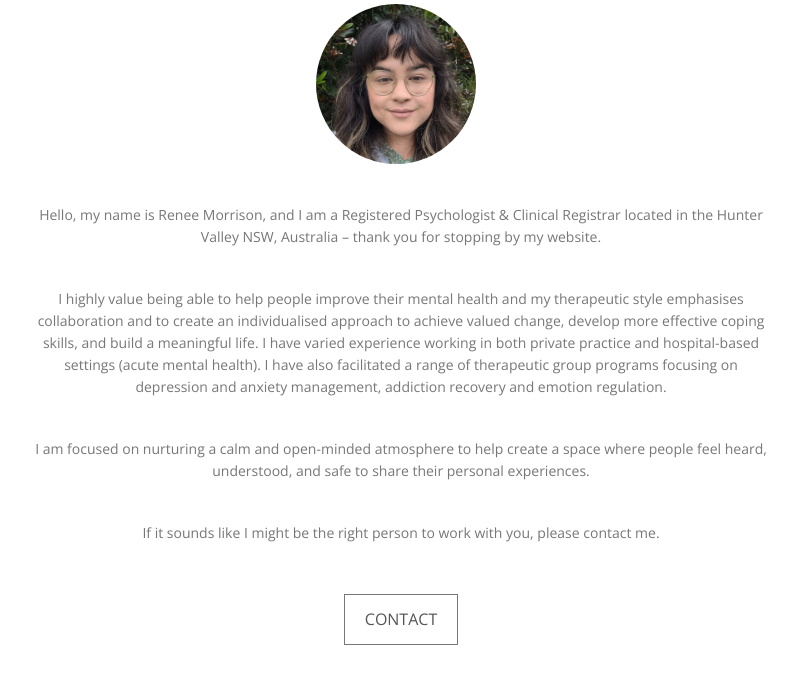
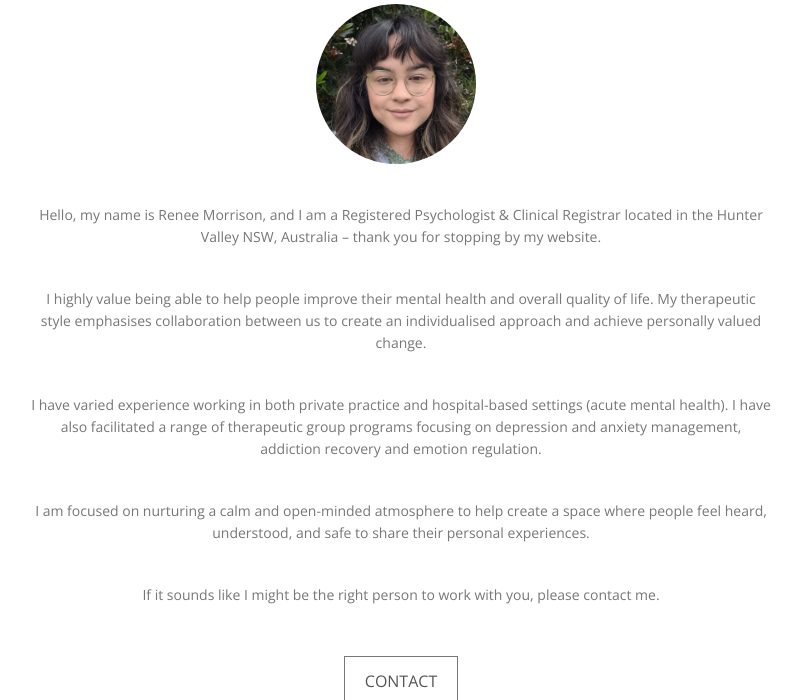
Before and after one commit to Azhrei251/olive-www, a Django app: page / in a window 1280 px wide. Shown: the part 858-1558 px from the top of the page, without its empty margins (244-1046 px from the left). Run offline with Django 4.2, Linux system fonts and the light colour scheme; data comes from the database, SQL or seed files in the repository; some libraries are stand-ins or nearby versions.

Commit message:
Copy update

```diff
--- a/web/root/templates/index.html
+++ b/web/root/templates/index.html
@@ -95,7 +95,8 @@
             <div class="col-md-8 col-md-offset-2">
                 <div class="about-text">
                     <p>Hello, my name is Renee Morrison, and I am a Registered Psychologist & Clinical Registrar located in the Hunter Valley NSW, Australia – thank you for stopping by my website.</p>
-                    <p>I highly value being able to help people improve their mental health and my therapeutic style emphasises collaboration and to create an individualised approach to achieve valued change, develop more effective coping skills, and build a meaningful life. I have varied experience working in both private practice and hospital-based settings (acute mental health). I have also facilitated a range of therapeutic group programs focusing on depression and anxiety management, addiction recovery and emotion regulation.</p>
+                    <p>I highly value being able to help people improve their mental health and overall quality of life. My therapeutic style emphasises collaboration between us to create an individualised approach and achieve personally valued change.</p>
+                    <p>I have varied experience working in both private practice and hospital-based settings (acute mental health). I have also facilitated a range of therapeutic group programs focusing on depression and anxiety management, addiction recovery and emotion regulation.</p>
                     <p>I am focused on nurturing a calm and open-minded atmosphere to help create a space where people feel heard, understood, and safe to share their personal experiences.</p>
                     <p>If it sounds like I might be the right person to work with you, please contact me.</p>
                     <a href="#contact" class="btn btn-default btn-lg page-scroll">Contact</a></div>
```
